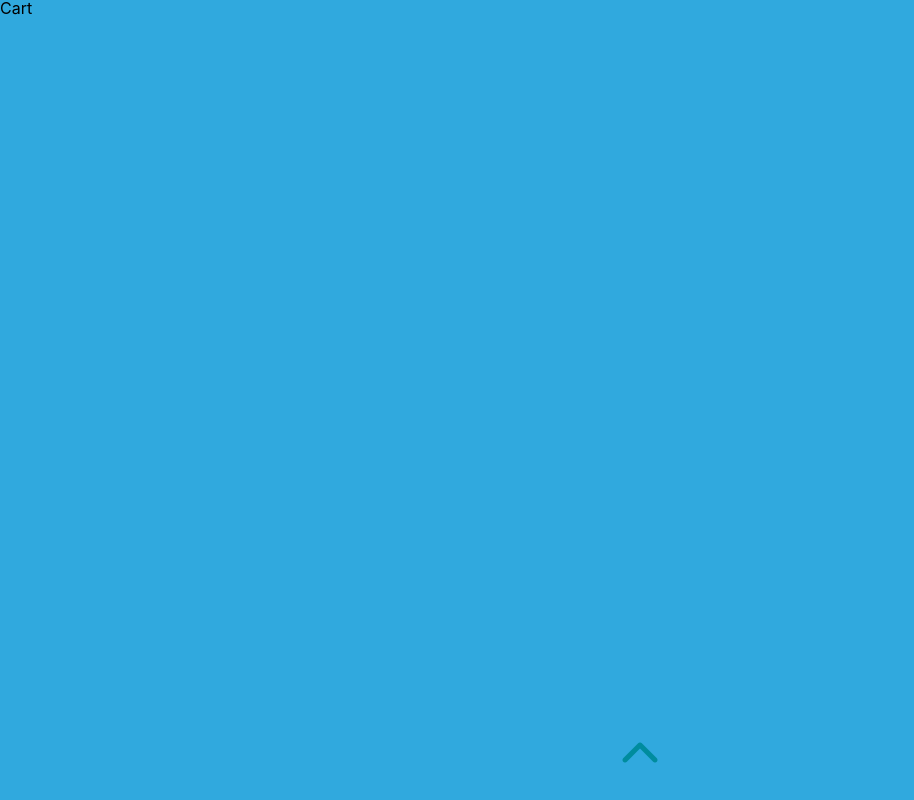
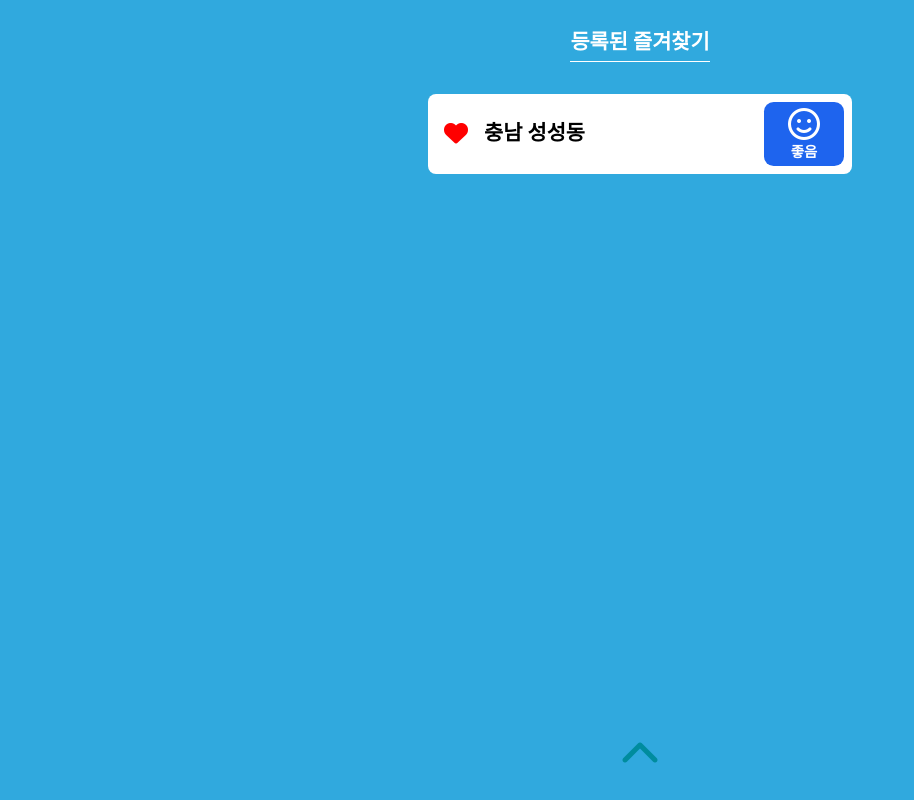
Before and after one commit to gitproject-team1/misaemisae, a React (Create React App) app: page /cart in a window 1280 px wide. Shown: the whole page, without its empty margins (0-914 px from the left). Built offline with nearby package versions, Linux system fonts and the light colour scheme; a web font is replaced by a local one.

Commit message:
feat: Create Cart Design

```diff
--- a/src/pages/Cart/Cart.jsx
+++ b/src/pages/Cart/Cart.jsx
@@ -1,7 +1,36 @@
-import React from "react";
+import React, { useState } from "react";
+import styles from "./Cart.module.scss";
+import Container from "../../components/UI/Container";
 
 const Cart = () => {
-  return <div>Cart</div>;
+  const [likeIcon, setlikeIcon] = useState(true);
+
+  return (
+    <section className={styles.box}>
+      <h1>등록된 즐겨찾기</h1>
+      <Container>
+        <div className={styles.left_box}>
+          <div
+            onClick={() => {
+              setlikeIcon(!likeIcon);
+            }}
+            className={styles.like}
+          >
+            {likeIcon ? (
+              <i className="fa-solid fa-heart" style={{ color: "red" }}></i>
+            ) : (
+              <i className="fa-regular fa-heart"></i>
+            )}
+          </div>
+          <h2>충남 성성동</h2>
+        </div>
+        <div className={styles.status}>
+          <i className="fa-regular fa-face-smile"></i>
+          <p>좋음</p>
+        </div>
+      </Container>
+    </section>
+  );
 };
 
 export default Cart;
--- a/src/pages/Cart/Cart.module.scss
+++ b/src/pages/Cart/Cart.module.scss
@@ -0,0 +1,50 @@
+.box {
+  display: flex;
+  justify-content: center;
+  align-items: center;
+  flex-direction: column;
+  margin-top: 2rem;
+  font-size: 1.3rem;
+  font-weight: 600;
+  h1 {
+    color: #fff;
+    padding-bottom: 0.5rem;
+    border-bottom: 1px solid #fff;
+    margin-bottom: 1rem;
+  }
+  article {
+    width: 25rem;
+    padding: 0.5rem 0.5rem 0.5rem 1rem;
+    display: flex;
+    justify-content: space-between;
+    align-items: center;
+    flex-direction: row;
+    .left_box {
+      display: flex;
+      justify-content: center;
+      align-items: center;
+      .like {
+        font-size: 1.5rem;
+        margin-right: 1rem;
+      }
+    }
+    .status {
+      display: flex;
+      justify-content: center;
+      align-items: center;
+      flex-direction: column;
+      width: 5rem;
+      height: 4rem;
+      background-color: #1e64ee;
+      border-radius: 0.6rem;
+      color: #fff;
+      i {
+        font-size: 2rem;
+        margin-bottom: 0.3rem;
+      }
+      p {
+        font-size: 0.9rem;
+      }
+    }
+  }
+}
```
